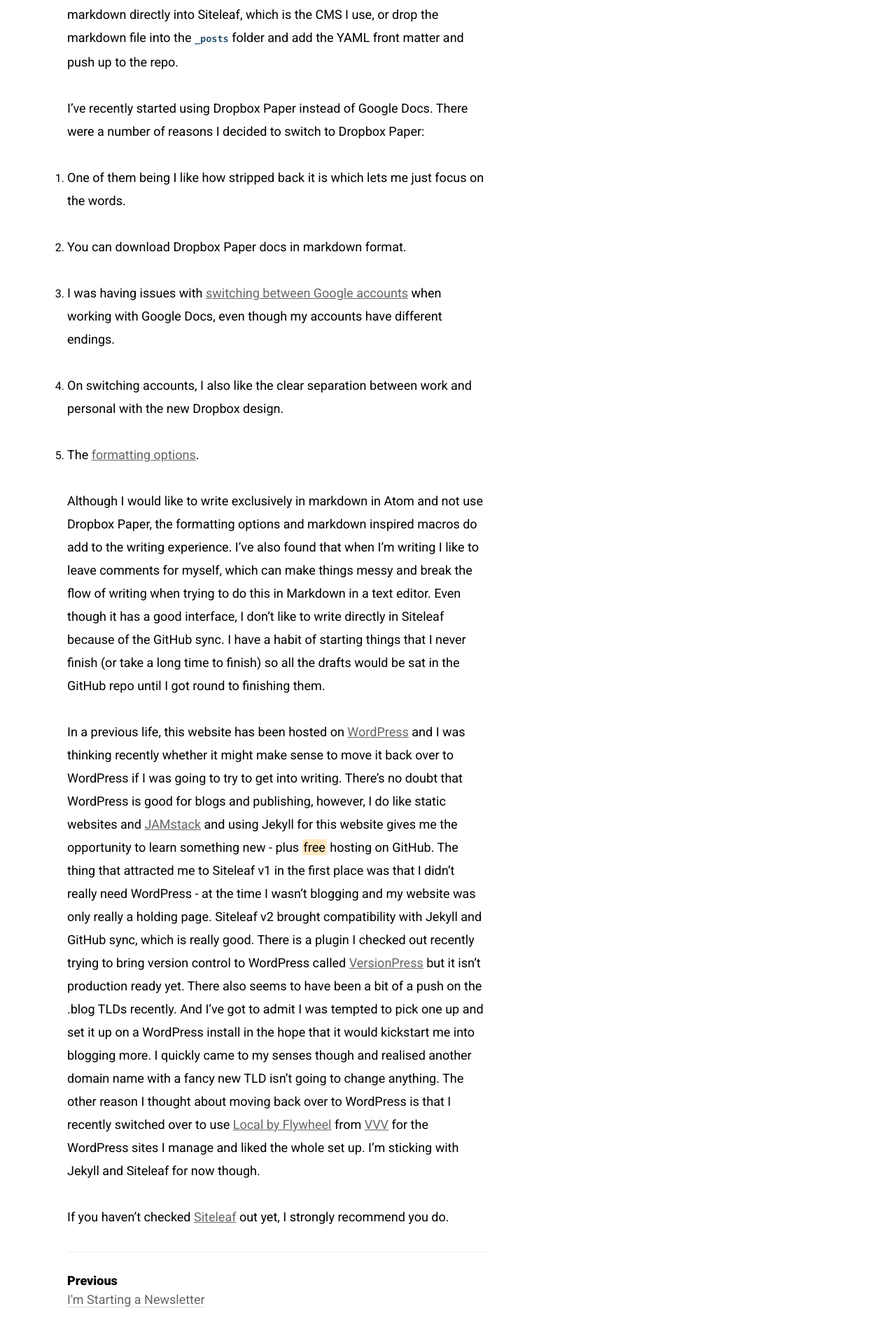
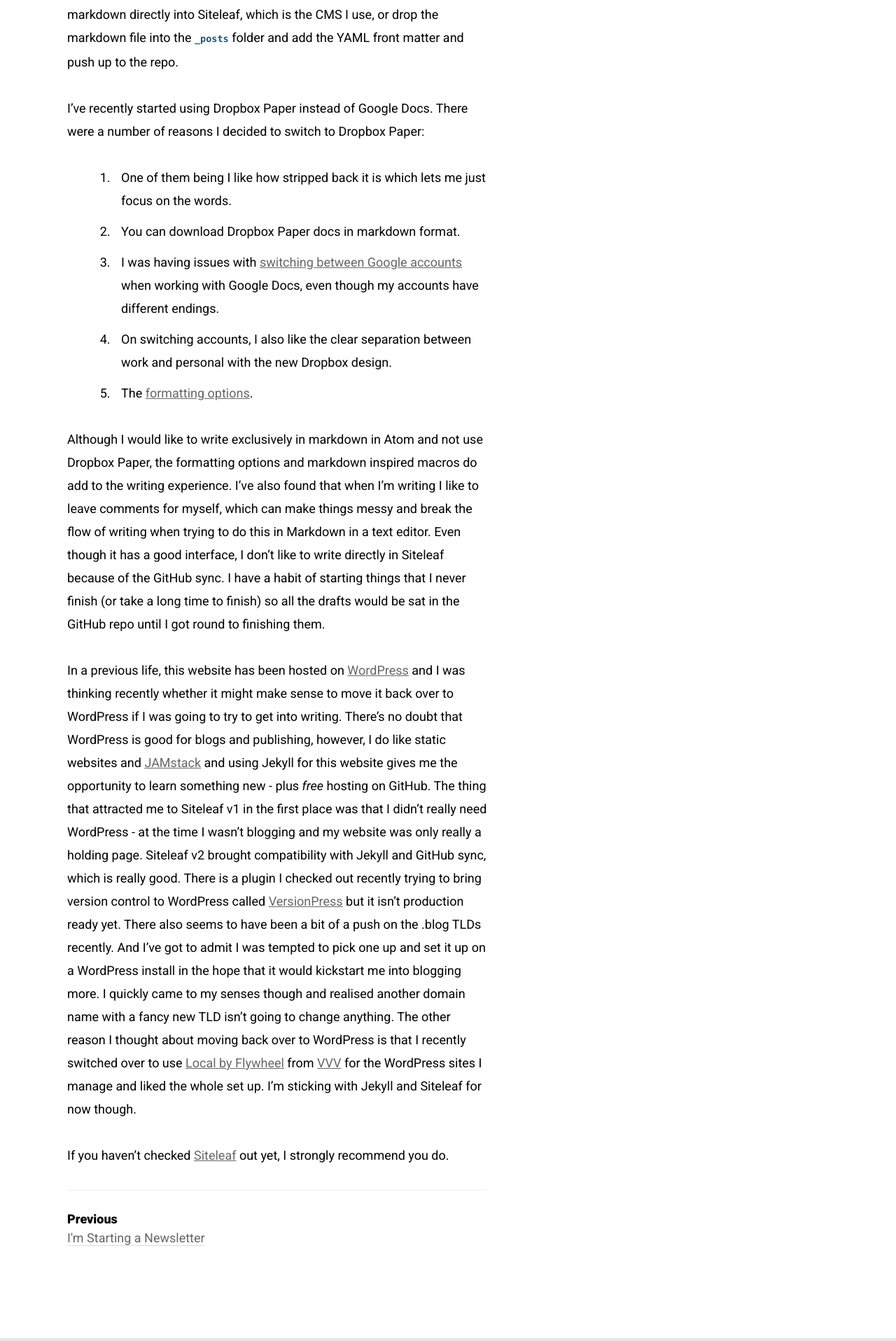
Before and after one commit to darylshaw/darylshaw.co.uk, a Jekyll site: the page built from _posts/2017-06-25-trying-to-get-into-this-writing-thing.markdown, in a window 1280 px wide. Shown: the part 946-2862 px from the top of the page at 70% size. Built offline with Jekyll 4.4.1, drawn with Linux system fonts in a browser that asks for light colours; our own code applies the rules of GitHub Pages for plain Markdown files.

Commit message:
Add layout field to front matter of latest post and removed empty lines between ordered list items.Un-nested ordered list styling and updated font sizes in type sass file

```diff
--- a/_posts/2017-06-25-trying-to-get-into-this-writing-thing.markdown
+++ b/_posts/2017-06-25-trying-to-get-into-this-writing-thing.markdown
@@ -10,13 +11,9 @@
 I’ve recently started using Dropbox Paper instead of Google Docs. There were a number of reasons I decided to switch to Dropbox Paper:
 
 1. One of them being I like how stripped back it is which lets me just focus on the words.
-
 2. You can download Dropbox Paper docs in markdown format.
-
 3. I was having issues with [switching between Google accounts](https://support.google.com/docs/answer/2405894) when working with Google Docs, even though my accounts have different endings.
-
 4. On switching accounts, I also like the clear separation between work and personal with the new Dropbox design.
-
 5. The [formatting options](https://www.dropbox.com/help/paper/formatting).
 
 Although I would like to write exclusively in markdown in Atom and not use Dropbox Paper, the formatting options and markdown inspired macros do add to the writing experience. I’ve also found that when I’m writing I like to leave comments for myself, which can make things messy and break the flow of writing when trying to do this in Markdown in a text editor. Even though it has a good interface, I don’t like to write directly in Siteleaf because of the GitHub sync. I have a habit of starting things that I never finish (or take a long time to finish) so all the drafts would be sat in the GitHub repo until I got round to finishing them.
--- a/_sass/_styles.scss
+++ b/_sass/_styles.scss
@@ -54,9 +54,7 @@
 }
 
 em {
-  padding: 1px 2px;
-  border-radius: 2px;
-  background: #ffe8c0;
+  font-style: italic;
 }
 
 strong {
@@ -277,6 +275,26 @@
   font-style: italic;
 }
 
+ol {
+  display: block;
+  margin-bottom: $lh;
+
+  lh h1, lh h2, lh h3, lh h4, lh h5 {
+    @include underline(2px, solid, $grey-light);
+  }
+
+  li {
+    margin-left: $lh*2;
+    padding-left: $lh/3;
+    margin-bottom: $lh/3;
+    line-height: $lh;
+
+    &:last-child {
+      margin-bottom: 0;
+    }
+  }
+}
+
 .post {
   min-height: 500px;
 
@@ -341,27 +359,6 @@
       list-style-type: disc;
       margin-left: $lh*2;
       padding-left: $lh/3;
-
-      &:last-child {
-        margin-bottom: 0;
-      }
-    }
-  }
-
-  ol {
-    display: block;
-    margin-bottom: $lh;
-
-    lh h1, lh h2, lh h3, lh h4, lh h5 {
-      @include underline(2px, solid, $grey-light);
-    }
-
-    li {
-      margin-left: $lh*2;
-      padding-left: $lh/3;
-      margin-bottom: $lh/3;
-      line-height: $lh;
-      font-size: $fsp;
 
       &:last-child {
         margin-bottom: 0;
--- a/_sass/_type.scss
+++ b/_sass/_type.scss
@@ -19,6 +19,10 @@
 }
 
 ul li {
+  font-size: $fs5;
+}
+
+ol li {
   font-size: $fs5;
 }
 
@@ -66,6 +70,10 @@
   font-size: $fsp;
 }
 
+ol li {
+  font-size: $fsp;
+}
+
 .post ul li {
     font-size: $fs5;
     line-height: $lhsmall;
```
Also changed, not shown: other parts of _posts/2017-06-25-trying-to-get-into-this-writing-thing.markdown (+1 -0 lines).
